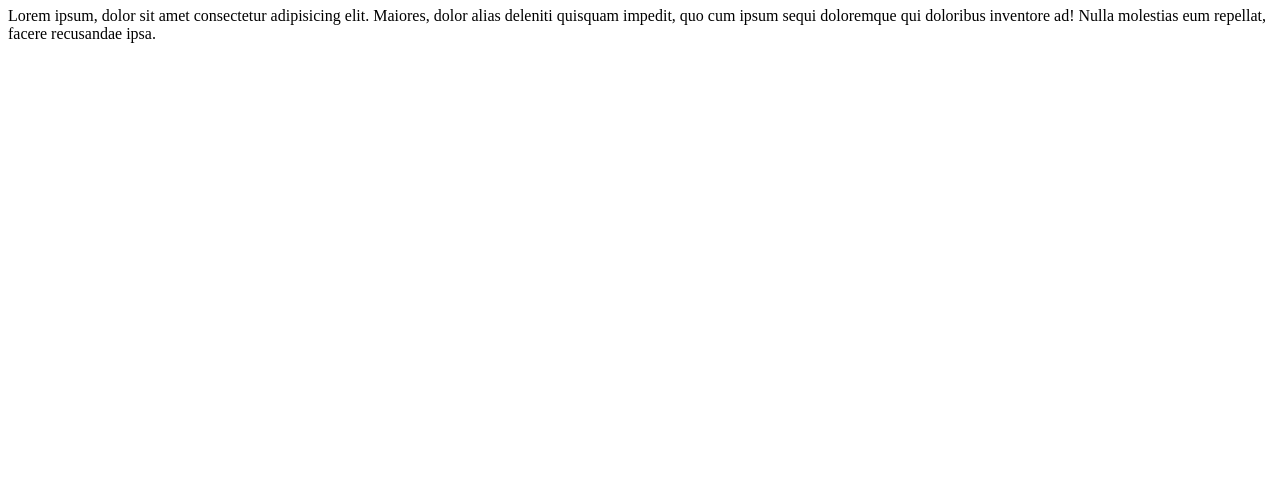
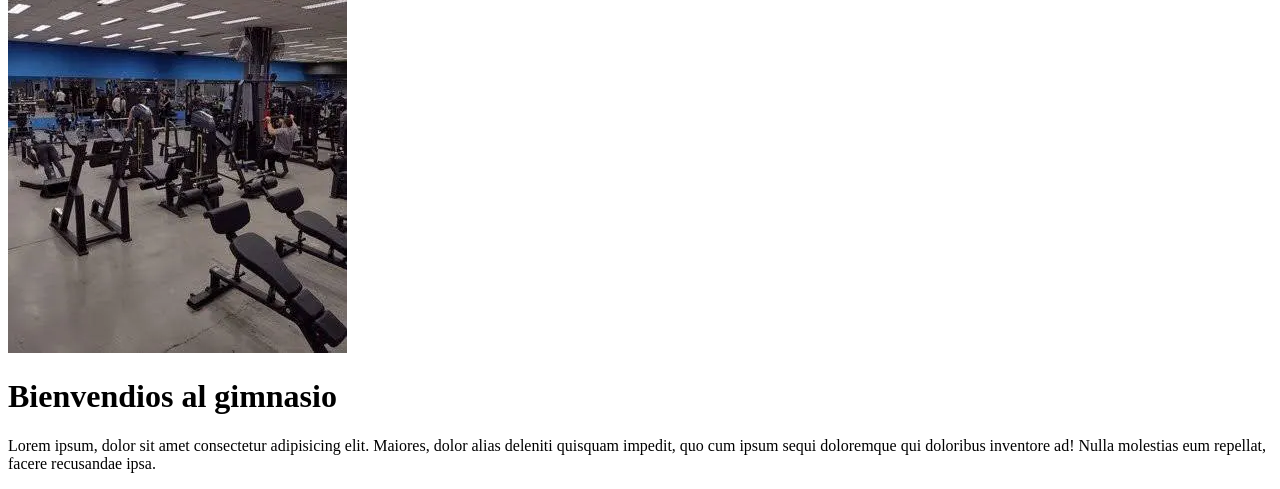
Before and after one commit to emilmg07/aplicaciones-Web-Trabajos, a plain HTML site: page clase 5/index.html in a window 1280 px wide. Shown: the part 615-1104 px from the top of the page. Before the commit the page ends 800 px from the top, so only its background shows below. Drawn offline with Linux system fonts and the light colour scheme.

Commit message:
terminado

```diff
--- a/clase 5/index.html
+++ b/clase 5/index.html
@@ -23,6 +23,7 @@
 
     </header>
     <main>
+        <img src="./recursos/imagenes/ginmasio nazhe.webp" alt="gym">
         <h1>Bienvendios al gimnasio </h1>
         <p>
             Lorem ipsum, dolor sit amet consectetur adipisicing elit. Maiores, dolor alias deleniti quisquam impedit, quo cum ipsum sequi doloremque qui doloribus inventore ad! Nulla molestias eum repellat, facere recusandae ipsa.
```
Also changed, not shown: clase 5/recursos/imagenes/ginmasio nazhe.webp (added).
